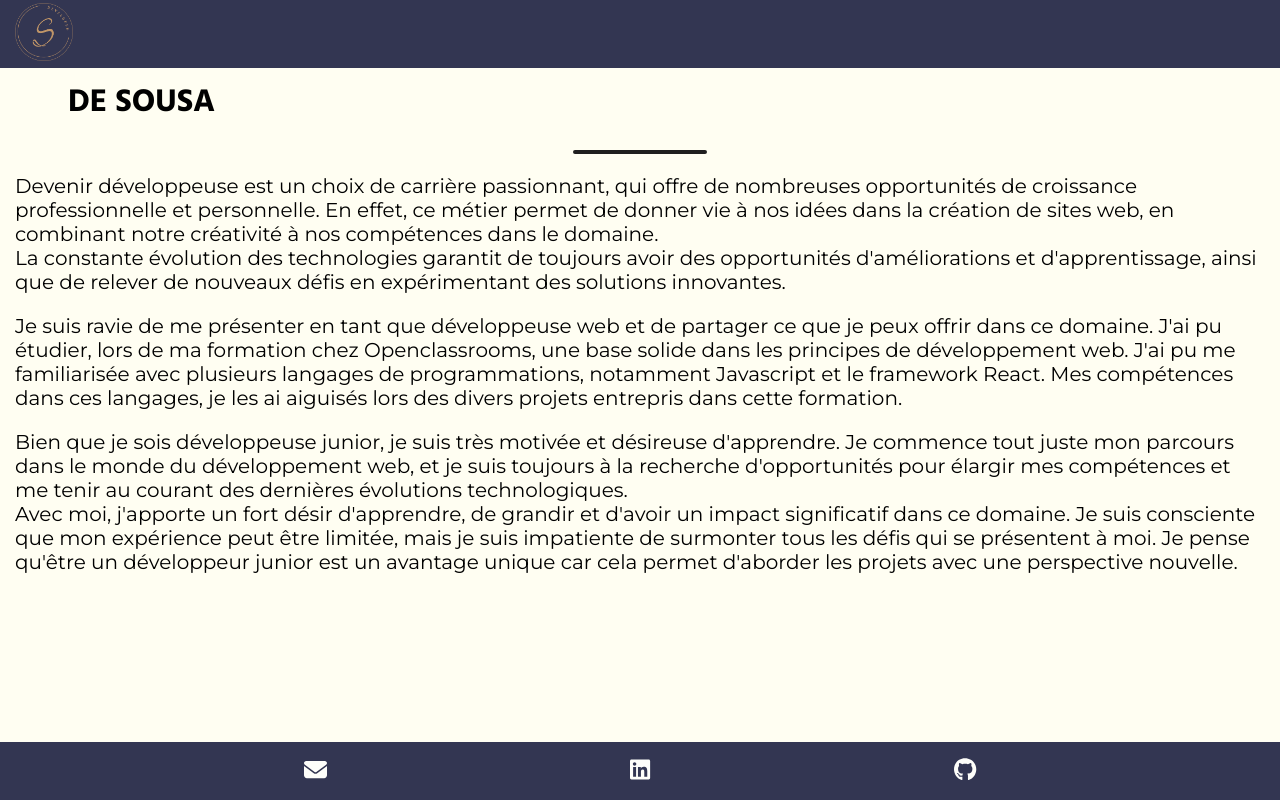
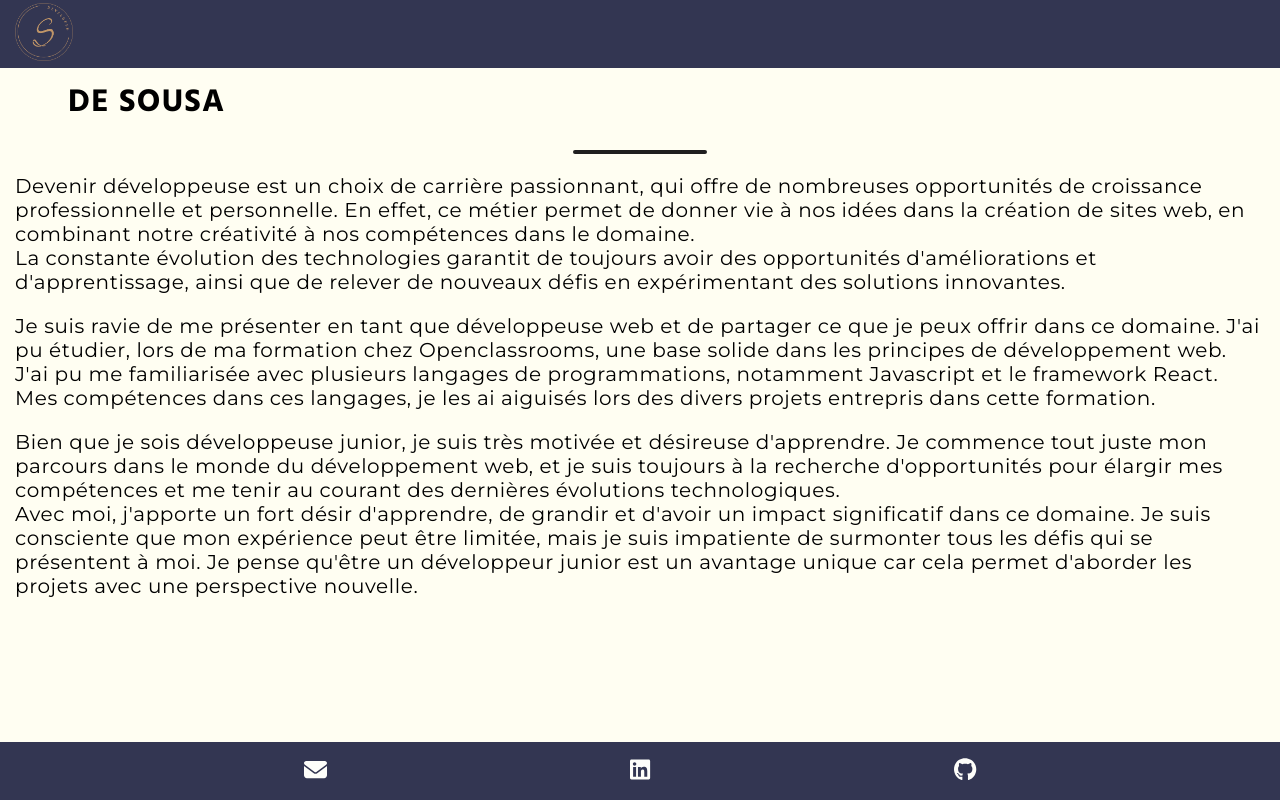
Before and after one commit to Christellaa/portfolio, a React (Create React App) app: page / in a window 1280 px wide. Built offline with nearby package versions, Linux system fonts and the light colour scheme.

Commit message:
Add letter spacing in titles and body

```diff
--- a/src/App.css
+++ b/src/App.css
@@ -48,10 +48,12 @@ h1,
 h2,
 h3 {
   font-family: "Hind", "Trebuchet MS", sans-serif;
+  letter-spacing: 0.04em;
 }
 body {
   margin: 0;
   font-family: "Montserrat", Helvetica, sans-serif;
+  letter-spacing: 0.03em;
 }
 
 .cursorPointer {
```
